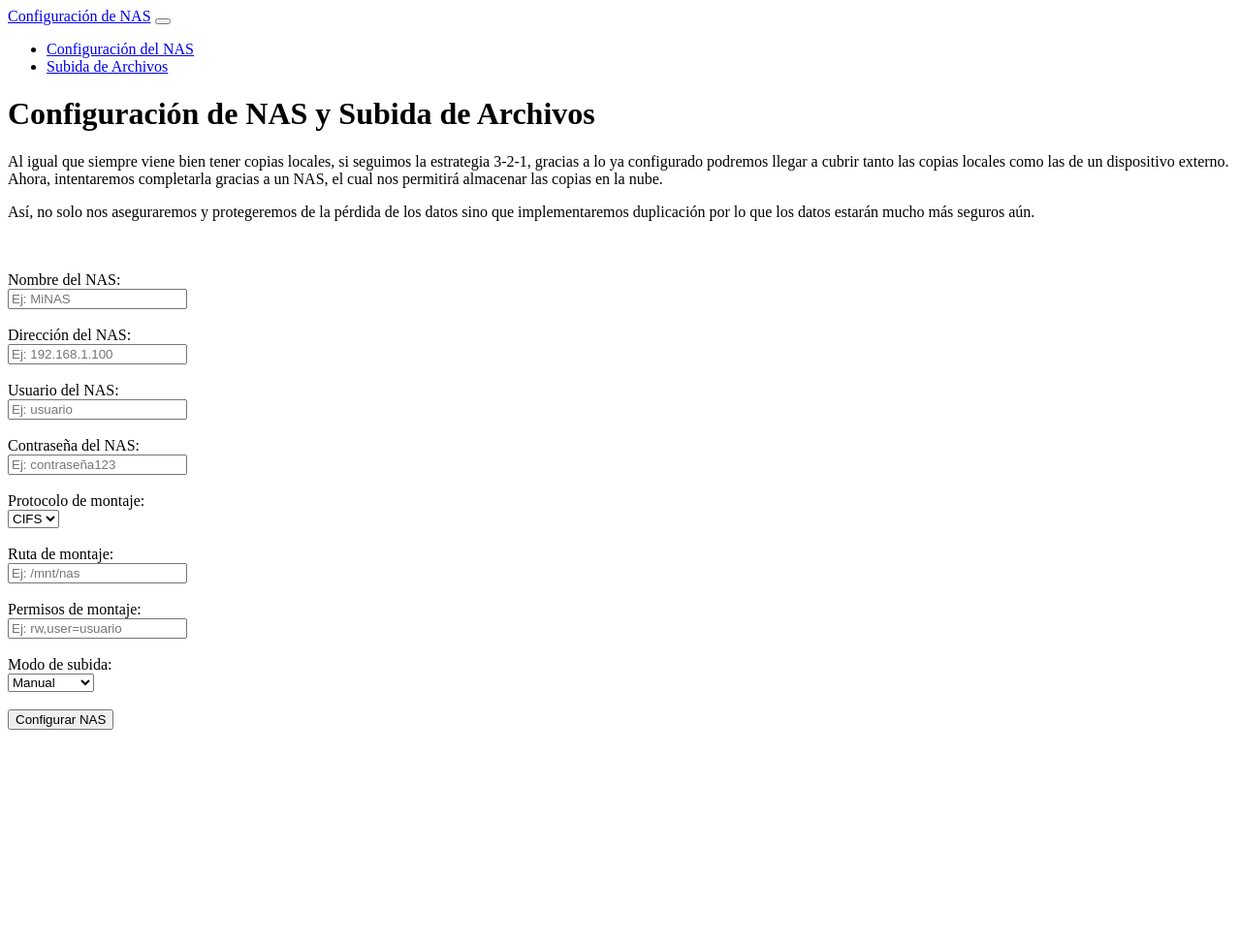
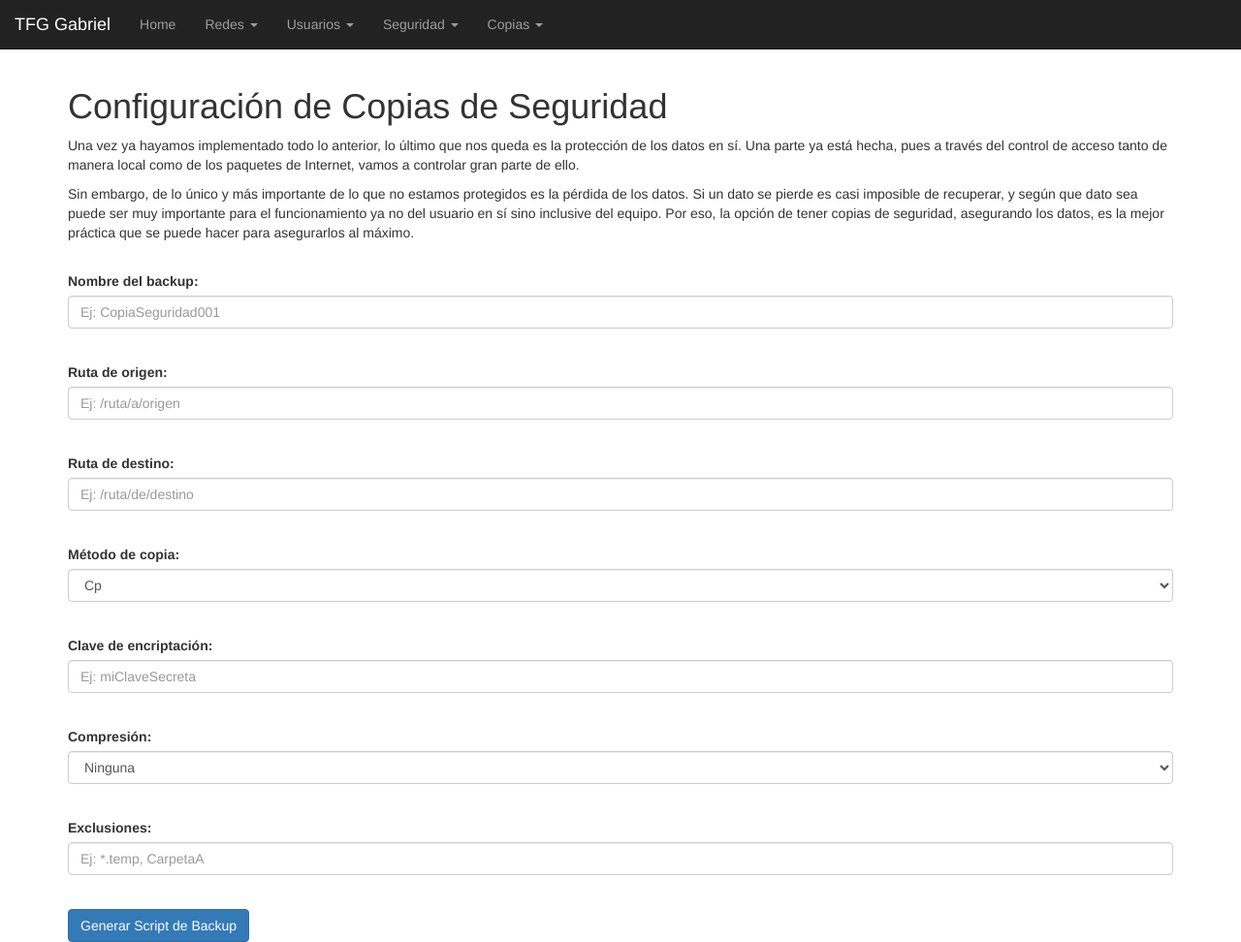
Before and after one commit to gabrielASIR/test_TFG, a Django app: template copias/templates/copias/configuracion_nas.html in a window 1280 px wide. Shown: the whole page at 97% size. Before the commit the page ends 753 px from the top, so only its background shows below. Run offline with Django 3.2, Linux system fonts and the light colour scheme; the template is opened without the code that fills it, so the values that code supplies are empty; some libraries are stand-ins or nearby versions.

Commit message:
Update configuracion_nas.html

```diff
--- a/copias/templates/copias/configuracion_nas.html
+++ b/copias/templates/copias/configuracion_nas.html
@@ -3,34 +3,66 @@
 <head>
     <meta charset="UTF-8">
     <meta name="viewport" content="width=device-width, initial-scale=1.0">
-    <title>Configuración de NAS y Subida de Archivos</title>
+    <title>Configuración de Copias de Seguridad</title>
+    <link rel="stylesheet" href="https://maxcdn.bootstrapcdn.com/bootstrap/3.4.1/css/bootstrap.min.css">
+    <script src="https://ajax.googleapis.com/ajax/libs/jquery/3.7.1/jquery.min.js"></script>
+    <script src="https://maxcdn.bootstrapcdn.com/bootstrap/3.4.1/js/bootstrap.min.js"></script>
 </head>
 <body>
-    <nav class="navbar navbar-expand-lg navbar-light bg-light">
-        <a class="navbar-brand" href="#">Configuración de NAS</a>
-        <button class="navbar-toggler" type="button" data-toggle="collapse" data-target="#navbarSupportedContent" aria-controls="navbarSupportedContent" aria-expanded="false" aria-label="Toggle navigation">
-            <span class="navbar-toggler-icon"></span>
-        </button>
-
-        <div class="collapse navbar-collapse" id="navbarSupportedContent">
-            <ul class="navbar-nav mr-auto">
-                <li class="nav-item">
-                    <a class="nav-link" href="#configuracion_nas">Configuración del NAS</a>
+    <nav class="navbar navbar-inverse navbar-fixed-top">
+        <div class="container-fluid">
+            <div class="navbar-header">
+                <a class="navbar-brand" href="#">TFG Gabriel</a>
+            </div>
+            <ul class="nav navbar-nav">
+                <li><a href="/">Home</a></li>
+                <li class="dropdown">
+                    <a class="dropdown-toggle" data-toggle="dropdown" href="#">Redes <span class="caret"></span></a>
+                    <ul class="dropdown-menu">
+                        <li><a class="dropdown-item" href="{% url 'redes:interfaces' %}">Interfaces de red</a></li>
+                        <li><a class="dropdown-item" href="{% url 'redes:dhcp' %}">DHCP</a></li>
+                        <li><a class="dropdown-item" href="{% url 'redes:enrutamiento' %}">Enrutamiento</a></li>
+                        <li><a class="dropdown-item" href="{% url 'redes:pingtester' %}">Ping Tester</a></li>
+                    </ul>
                 </li>
-                <li class="nav-item">
-                    <a class="nav-link" href="#subida_archivos">Subida de Archivos</a>
+                <li class="dropdown">
+                    <a class="dropdown-toggle" data-toggle="dropdown" href="#">Usuarios <span class="caret"></span></a>
+                    <ul class="dropdown-menu">
+                        <li><a class="dropdown-item" href="{% url 'usuarios:crear_usuario' %}">Creación de usuarios</a></li>
+                        <li><a class="dropdown-item" href="{% url 'usuarios:modificar_usuario' %}">Modificación de usuarios</a></li>
+                        <li><a class="dropdown-item" href="{% url 'usuarios:eliminar_usuario' %}">Eliminación de usuarios</a></li>
+                        <li><a class="dropdown-item" href="{% url 'usuarios:analizar_contrasena' %}">Analizador de contraseñas</a></li>
+                        <li><a class="dropdown-item" href="{% url 'usuarios:configurar_permisos' %}">Configurador de permisos</a></li>
+                    </ul>
+                </li>
+                <li class="dropdown">
+                    <a class="dropdown-toggle" data-toggle="dropdown" href="#">Seguridad <span class="caret"></span></a>
+                    <ul class="dropdown-menu">
+                        <li><a class="dropdown-item" href="{% url 'seguridad:firewall' %}">Firewall</a></li>
+                        <li><a class="dropdown-item" href="{% url 'seguridad:proxy' %}">Proxy</a></li>
+                        <li><a class="dropdown-item" href="{% url 'seguridad:certificados' %}">Certificados SSL/TLS</a></li>
+                    </ul>
+                </li>
+                <li class="dropdown">
+                    <a class="dropdown-toggle" data-toggle="dropdown" href="#">Copias <span class="caret"></span></a>
+                    <ul class="dropdown-menu">
+                        <li><a class="dropdown-item" href="{% url 'copias:configuracion_backups' %}">Configuración copias de seguridad locales</a></li>
+                        <li><a class="dropdown-item" href="{% url 'copias:programar_copia' %}">Programación de copias de seguridad</a></li>
+                        <li><a class="dropdown-item" href="{% url 'copias:configuracion_nas' %}">Configuración NAS</a></li>
+                        <li><a class="dropdown-item" href="{% url 'copias:subida_archivos_nas' %}">Subida de archivos al NAS</a></li>
+                    </ul>
                 </li>
             </ul>
         </div>
     </nav>
 
-    <div class="container">
-        <h1 id="configuracion_nas">Configuración de NAS y Subida de Archivos</h1>
-        <p>Al igual que siempre viene bien tener copias locales, si seguimos la estrategia 3-2-1, gracias a lo ya configurado podremos
-        llegar a cubrir tanto las copias locales como las de un dispositivo externo. Ahora, intentaremos completarla gracias a un NAS, el cual
-        nos permitirá almacenar las copias en la nube.</p>
-        <p>Así, no solo nos aseguraremos y protegeremos de la pérdida de los datos sino que implementaremos duplicación por lo que los datos estarán
-        mucho más seguros aún.</p><br><br>
+     <div class="container" style="margin-top: 70px;">
+        <h1>Configuración de Copias de Seguridad</h1>
+        <p>Una vez ya hayamos implementado todo lo anterior, lo último que nos queda es la protección de los datos en sí. Una parte ya está hecha,
+        pues a través del control de acceso tanto de manera local como de los paquetes de Internet, vamos a controlar gran parte de ello.</p>
+        <p>Sin embargo, de lo único y más importante de lo que no estamos protegidos es la pérdida de los datos. Si un dato se pierde es casi imposible
+        de recuperar, y según que dato sea puede ser muy importante para el funcionamiento ya no del usuario en sí sino inclusive del equipo. Por eso, la
+        opción de tener copias de seguridad, asegurando los datos, es la mejor práctica que se puede hacer para asegurarlos al máximo.</p><br>
 
         {% if mensaje_error %}
             <p>{{ mensaje_error }}</p>
@@ -38,37 +70,50 @@
 
         <form method="post">
             {% csrf_token %}
-            <label for="nombre_nas">Nombre del NAS:</label><br>
-            <input type="text" id="nombre_nas" name="nombre_nas" placeholder="Ej: MiNAS"><br><br>
+            <div class="form-group">
+                <label for="nombre_backup">Nombre del backup:</label>
+                <input type="text" id="nombre_backup" name="nombre_backup" placeholder="Ej: CopiaSeguridad001" class="form-control">
+            </div><br>
 
-            <label for="direccion_nas">Dirección del NAS:</label><br>
-            <input type="text" id="direccion_nas" name="direccion_nas" placeholder="Ej: 192.168.1.100"><br><br>
+            <div class="form-group">
+                <label for="ruta_origen">Ruta de origen:</label>
+                <input type="text" id="ruta_origen" name="ruta_origen" placeholder="Ej: /ruta/a/origen" class="form-control">
+            </div><br>
 
-            <label for="usuario_nas">Usuario del NAS:</label><br>
-            <input type="text" id="usuario_nas" name="usuario_nas" placeholder="Ej: usuario"><br><br>
+            <div class="form-group">
+                <label for="ruta_destino">Ruta de destino:</label>
+                <input type="text" id="ruta_destino" name="ruta_destino" placeholder="Ej: /ruta/de/destino" class="form-control">
+            </div><br>
 
-            <label for="contrasena_nas">Contraseña del NAS:</label><br>
-            <input type="password" id="contrasena_nas" name="contrasena_nas" placeholder="Ej: contraseña123"><br><br>
+            <div class="form-group">
+                <label for="metodo_copia">Método de copia:</label>
+                <select id="metodo_copia" name="metodo_copia" class="form-control">
+                    <option value="cp">Cp</option>
+                    <option value="rsync">Rsync</option>
+                    <option value="tar">Tar</option>
+                </select>
+            </div><br>
 
-            <label for="protocolo">Protocolo de montaje:</label><br>
-            <select id="protocolo" name="protocolo">
-                <option value="cifs">CIFS</option>
-                <option value="nfs">NFS</option>
-            </select><br><br>
+            <div class="form-group">
+                <label for="clave_encriptacion">Clave de encriptación:</label>
+                <input type="password" id="clave_encriptacion" name="clave_encriptacion" placeholder="Ej: miClaveSecreta" class="form-control">
+            </div><br>
 
-            <label for="ruta_montaje">Ruta de montaje:</label><br>
-            <input type="text" id="ruta_montaje" name="ruta_montaje" placeholder="Ej: /mnt/nas"><br><br>
+            <div class="form-group">
+                <label for="compresion">Compresión:</label>
+                <select id="compresion" name="compresion" class="form-control">
+                    <option value="none">Ninguna</option>
+                    <option value="gzip">Gzip</option>
+                    <option value="bzip2">Bzip2</option>
+                </select>
+            </div><br>
 
-            <label for="permisos">Permisos de montaje:</label><br>
-            <input type="text" id="permisos" name="permisos" placeholder="Ej: rw,user=usuario"><br><br>
+            <div class="form-group">
+                <label for="exclusiones">Exclusiones:</label>
+                <input type="text" id="exclusiones" name="exclusiones" placeholder="Ej: *.temp, CarpetaA" class="form-control">
+            </div><br>
 
-            <label for="modo_subida">Modo de subida:</label><br>
-            <select id="modo_subida" name="modo_subida">
-                <option value="manual">Manual</option>
-                <option value="automatico">Automático</option>
-            </select><br><br>
-
-            <button type="submit">Configurar NAS</button>
+            <button type="submit" class="btn btn-primary">Generar Script de Backup</button>
         </form>
     </div>
 </body>
```
